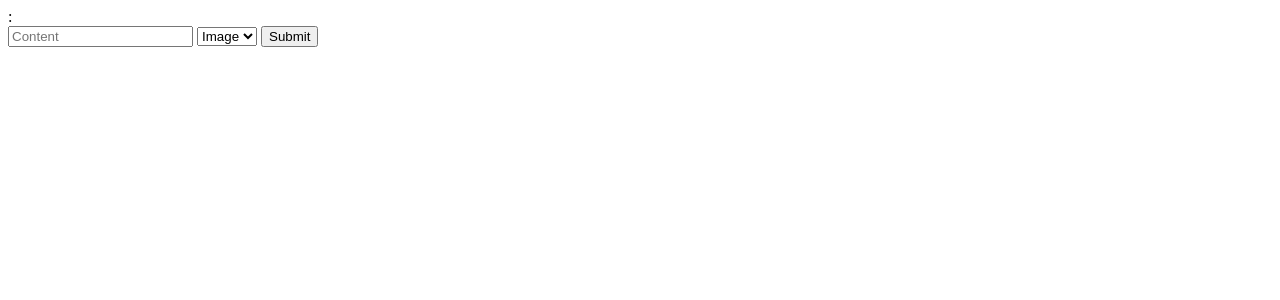
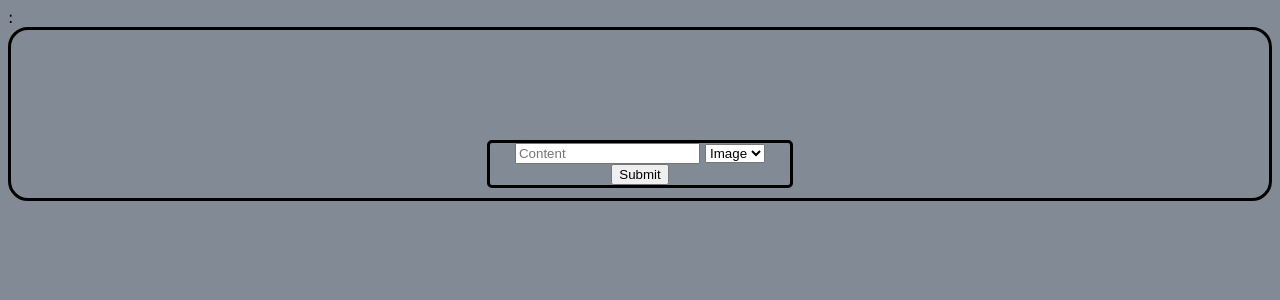
Before and after one commit to zentrev/Team-Tom-Beatty, a PHP site: page /addInsert.php in a window 1280 px wide. Shown: the top 300 px of the page. Run offline with PHP 8.4, Linux system fonts and the light colour scheme.

Commit message:
Styling
Very Basic
Very not terrible but not great
it works

```diff
--- a/addInsert.php
+++ b/addInsert.php
@@ -4,6 +4,7 @@
     <meta charset="UTF-8">
     <meta name="viewport" content="width=device-width, initial-scale=1.0">
     <meta http-equiv="X-UA-Compatible" content="ie=edge">
+    <link rel="stylesheet" type="text/css" href="style_sheets/dev.css">
     <title>Document</title>
 </head>
 <body>
@@ -21,7 +22,7 @@
     ?>
 
 <div class="inputFields">
-        <form method="post" onsubmit="Submit()">
+        <form class="forms" method="post" onsubmit="Submit()">
 
             <input type="hidden" id="writeType" value=<?php echo $writeType;?> />
             <input type="hidden" id="order" value=<?php echo $order;?> />
--- a/index.php
+++ b/index.php
@@ -4,6 +4,7 @@
     <meta charset="UTF-8">
     <meta name="viewport" content="width=device-width, initial-scale=1.0">
     <meta http-equiv="X-UA-Compatible" content="ie=edge">
+    <link rel="stylesheet" type="text/css" href="style_sheets/dev.css">
     <title>Document</title>
 </head>
 <body>
@@ -32,6 +33,8 @@
         }
         else
         {
+            echo "<a href='login.php'>Log In</a>";
+
             $CMS->Display_public($page, $mysqli);
         }
 
--- a/style_sheets/dev.css
+++ b/style_sheets/dev.css
@@ -1,9 +1,21 @@
 body{
-    margin: auto;
+    background-color: #828A95;
+    font-family: 'Lucida Sans', 'Lucida Sans Regular', 'Lucida Grande', 'Lucida Sans Unicode', Geneva, Verdana, sans-serif;
+
 }
 div
 {
+    border: 3px solid black;
+    border-radius: 20px;
+    padding: 10px;
+}
+
+img{
+    max-width: 100%;
+    height: auto;
     border: 1px solid black;
+    border-radius: 5px;
+
 }
 
 #adminBar{
@@ -13,3 +25,31 @@ div
     margin-left: 15vw;
     height: 40px;
 }
+
+.textInsert{
+    background-color: #A9C0CB;
+    margin: auto;
+    margin-top: 5px;
+    margin-bottom: 5px;
+    text-align: center;
+    width: 400px;
+}
+
+.imgInsert{
+    background-color: #A9C0CB;
+    margin: auto;
+    margin-top: 5px;
+    margin-bottom: 5px;
+    text-align: center;
+    max-width: 500px;
+    height: auto;
+}
+
+.forms{
+    border: 3px solid black;
+    border-radius: 5px;
+    width: 300px;
+    text-align: center;
+    margin: auto;
+    margin-top: 100px;
+}
```
Also changed, not shown: Login.php (+11 -2 lines), signOff.php (+16 -2 lines), validation.php (+23 -1 lines).
